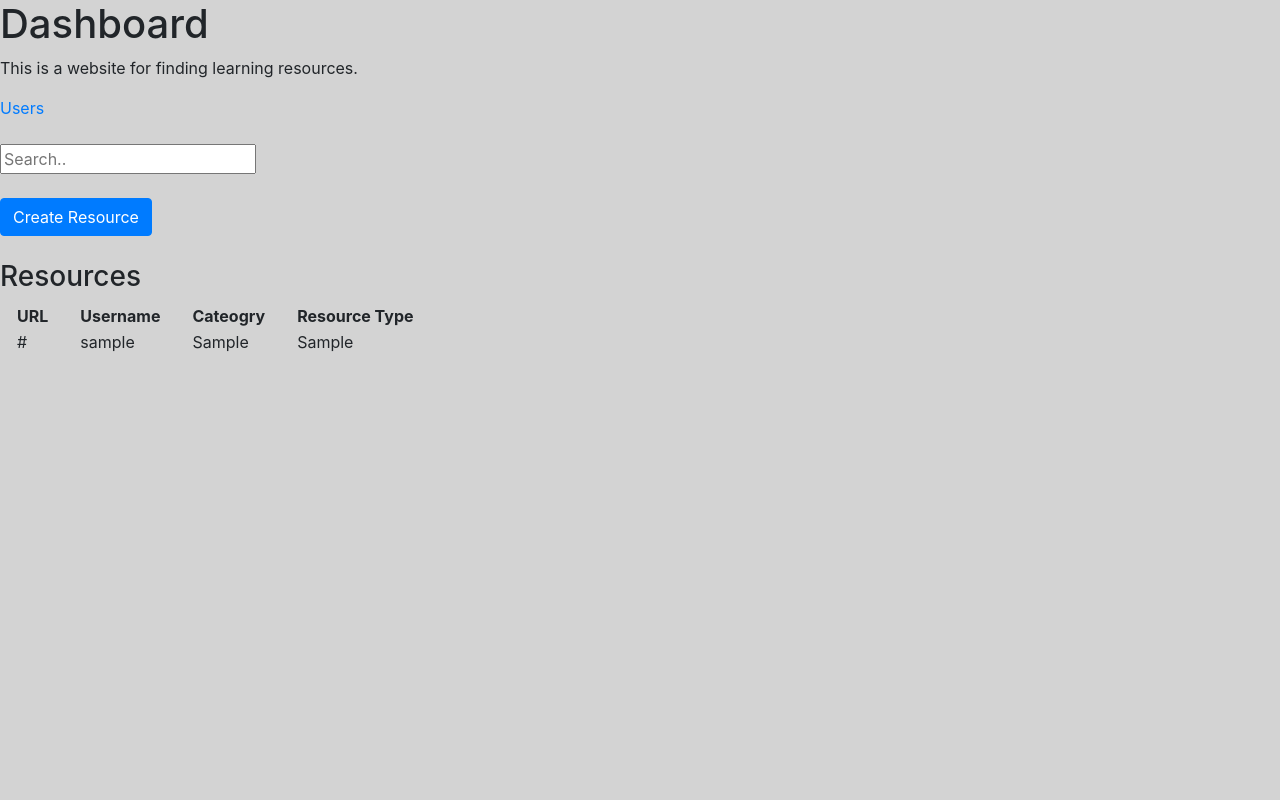
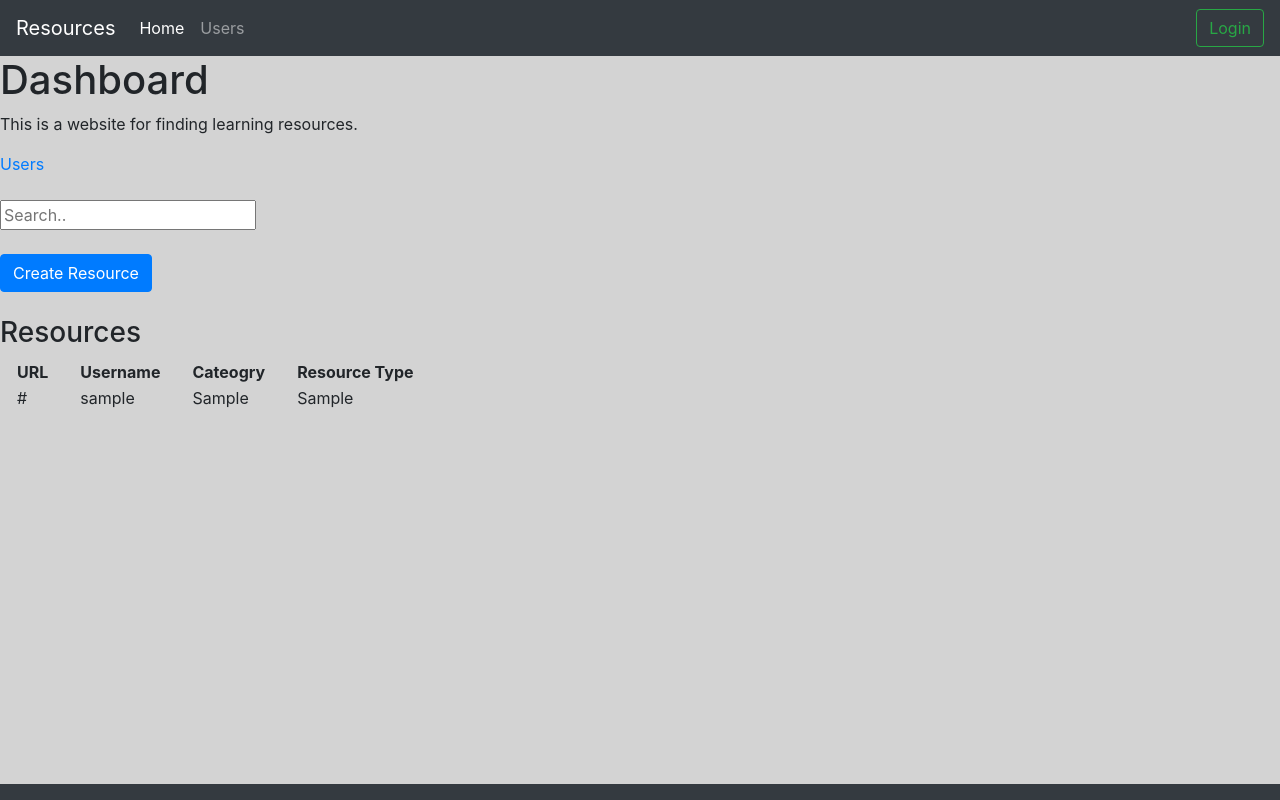
Before and after one commit to andrest50/resource-pool, a Flask app: page / in a window 1280 px wide. Run offline with Flask 2, Linux system fonts and the light colour scheme; tables that the repository leaves empty hold one stand-in row (values such as "Sample post"); some libraries are stand-ins or nearby versions.

Commit message:
Added a header and footer component.

```diff
--- a/app/static/css/styling.css
+++ b/app/static/css/styling.css
@@ -8,3 +8,9 @@ table {
     border-spacing: 2px;
     border-color: gray;
 }
+
+#footer {
+    position: absolute;
+    bottom: 0px;
+    width: 100%;
+}
--- a/app/templates/home.html
+++ b/app/templates/home.html
@@ -1,19 +1,26 @@
 <!DOCTYPE html>
-<header>
+<head>
     <title>Dashboard</title>
     <link rel="stylesheet" href="https://maxcdn.bootstrapcdn.com/bootstrap/4.5.2/css/bootstrap.min.css">
     <link rel="stylesheet" type="text/css" href="../static/css/styling.css?u={{ last_updated }}">
     <script src="https://ajax.googleapis.com/ajax/libs/jquery/3.5.1/jquery.min.js"></script>
     <script src="https://cdnjs.cloudflare.com/ajax/libs/popper.js/1.16.0/umd/popper.min.js"></script>
     <script src="https://maxcdn.bootstrapcdn.com/bootstrap/4.5.2/js/bootstrap.min.js"></script>
-</header>
+</head>
 <style>
     th, td {
         padding: 0 15px;
     }
+    #footer {
+        position: absolute;
+        bottom: 0px;
+        width: 100%;
+    }
 </style>
 <script type="text/javascript">
     $(document).ready(function(){
+        $('#header').load('layouts/header.html?active_page=home')
+        $('#footer').load('layouts/footer.html?active_page=home')
         $('#create-resource-form').submit(function(e){
             e.preventDefault()
 
@@ -66,6 +73,7 @@
 
 </script>
 <body>
+    <div id="header"></div>
     <h1>Dashboard</h1>
     <p>This is a website for finding learning resources.</p>
     <a href="/users_page">Users</a><br /><br />
@@ -131,5 +139,6 @@
             {% endfor %}
         </table>
     </div>
+    <div id="footer"></div>
 </body>
 </html>
--- /dev/null
+++ b/app/templates/layouts/footer.html
@@ -0,0 +1,17 @@
+<!DOCTYPE html>
+<head>
+    <title>Header</title>
+    <link rel="stylesheet" href="https://maxcdn.bootstrapcdn.com/bootstrap/4.5.2/css/bootstrap.min.css">
+    <link rel="stylesheet" type="text/css" href="../static/css/styling.css?u={{ last_updated }}">
+    <script src="https://ajax.googleapis.com/ajax/libs/jquery/3.5.1/jquery.min.js"></script>
+    <script src="https://cdnjs.cloudflare.com/ajax/libs/popper.js/1.16.0/umd/popper.min.js"></script>
+    <script src="https://maxcdn.bootstrapcdn.com/bootstrap/4.5.2/js/bootstrap.min.js"></script>
+</head>
+<body>
+    <div>
+        <nav class="navbar navbar-expand-lg navbar-dark bg-dark">
+
+        </nav>
+    </div>
+</body>
+</html>
--- /dev/null
+++ b/app/templates/layouts/header.html
@@ -0,0 +1,42 @@
+<!DOCTYPE html>
+<head>
+    <title>Header</title>
+    <link rel="stylesheet" href="https://maxcdn.bootstrapcdn.com/bootstrap/4.5.2/css/bootstrap.min.css">
+    <link rel="stylesheet" type="text/css" href="../static/css/styling.css?u={{ last_updated }}">
+    <script src="https://ajax.googleapis.com/ajax/libs/jquery/3.5.1/jquery.min.js"></script>
+    <script src="https://cdnjs.cloudflare.com/ajax/libs/popper.js/1.16.0/umd/popper.min.js"></script>
+    <script src="https://maxcdn.bootstrapcdn.com/bootstrap/4.5.2/js/bootstrap.min.js"></script>
+</head>
+<body>
+    <div>
+        <nav class="navbar navbar-expand-lg navbar-dark bg-dark">
+            <a class="navbar-brand" href="/">Resources</a>
+            <div class="collapse navbar-collapse">
+                <ul class="navbar-nav mr-auto">
+                    {% if active_page == "home" %}
+                    <li class="nav-item active">
+                        <a class="nav-link" href="/">Home</a>
+                    </li>
+                    {% else %}
+                    <li class="nav-item">
+                        <a class="nav-link" href="/">Home</a>
+                    </li>
+                    {% endif %}
+                    {% if active_page == "users" %}
+                    <li class="nav-item active">
+                        <a class="nav-link" href="/users_page">Users</a>
+                    </li>
+                    {% else %}
+                    <li class="nav-item">
+                        <a class="nav-link" href="/users_page">Users</a>
+                    </li>
+                    {% endif %}
+                </ul>
+                <div class="form-inline my-2 my-lg-0">
+                    <button class="btn btn-outline-success my-2 my-sm-0">Login</button>
+                </div>
+            </div>
+        </nav>
+    </div>
+</body>
+</html>
--- a/app/views.py
+++ b/app/views.py
@@ -34,6 +34,18 @@ def users_page():
         print(user.username)
         print(user.email)
     return render_template('users.html', users=users)
+
+@bp.route('/layouts/header.html')
+def header_component():
+    page = request.args.get('active_page', None)
+    print(page)
+    return render_template('layouts/header.html', active_page=page)
+
+@bp.route('/layouts/footer.html')
+def footer_component():
+    page = request.args.get('active_page', None)
+    print(page)
+    return render_template('layouts/footer.html', active_page=page)
 
 class UserListResource(Resource):
     def get(self):
```
Also changed, not shown: app/templates/users.html (+11 -0 lines).
